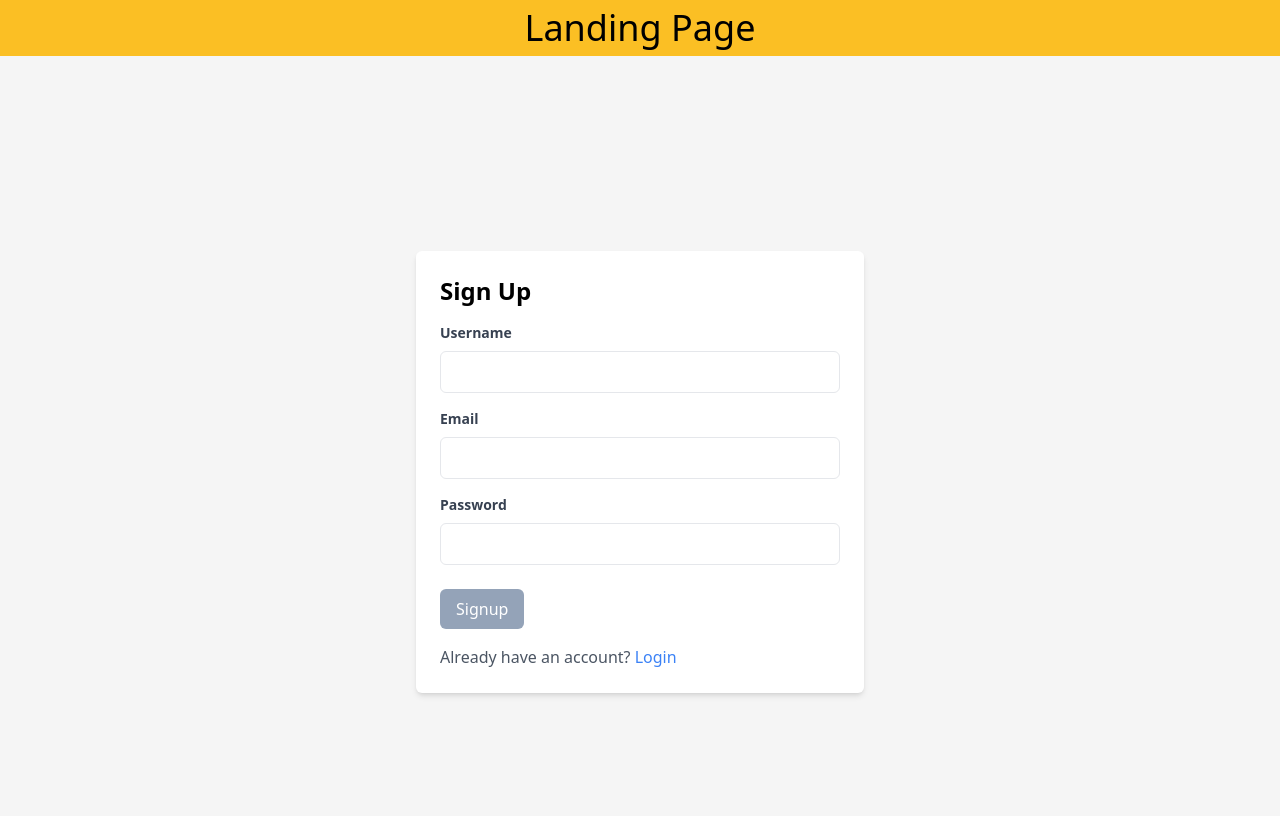
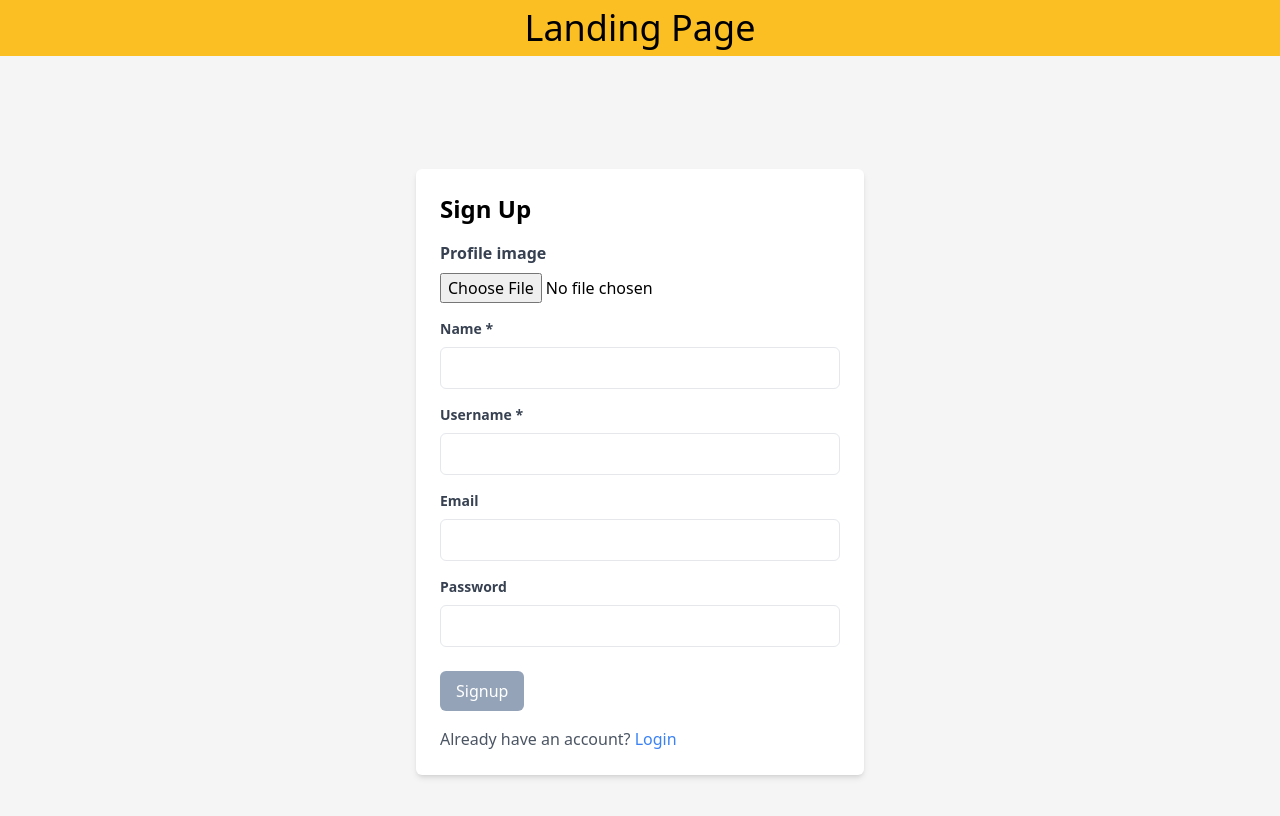
Before and after one commit to MananKateshiya/dev-to-clone, a Next.js app: page /enter/signup in a window 1280 px wide. Shown: the top 816 px of the page. Built offline with nearby package versions, Linux system fonts and the light colour scheme.

Commit message:
feat: added name in the signup for

```diff
--- a/app/api/users/signup/route.ts
+++ b/app/api/users/signup/route.ts
@@ -8,7 +8,7 @@ import { Document } from "mongoose";
 connect();
 export async function POST(request: NextRequest) {
   try {
-    const { username, email, password } = await request.json();
+    const { name, username, email, password } = await request.json();
 
     //Checking if the user exists in the database
     const user = await User.findOne({ email });
@@ -24,6 +24,7 @@ export async function POST(request: NextRequest) {
     const hashedPassword = await bcryptjs.hash(password, salt);
 
     const newUser: Document = new User({
+      name,
       username,
       email,
       password: hashedPassword,
--- a/components/forms/SignUpForm.tsx
+++ b/components/forms/SignUpForm.tsx
@@ -5,18 +5,22 @@ import { useEffect, useState } from "react";
 
 const Signup = () => {
   const router = useRouter();
+
   const [isLoading, setLoading] = useState(false);
   const [errorMessage, setErrorMessage] = useState("");
   const [user, setUser] = useState({
+    name: "",
     username: "",
     email: "",
     password: "",
   });
 
-  const handleSubmit = async (e: any) => {
+  const handleSubmit = async (e: React.FormEvent<HTMLFormElement>) => {
     e.preventDefault();
+
     try {
       setLoading(true);
+
       const res = await fetch("/api/users/signup", {
         method: "POST",
         headers: {
@@ -57,10 +61,45 @@ const Signup = () => {
         <form onSubmit={handleSubmit}>
           <div className="mb-4">
             <label
+              htmlFor="profilePic"
+              className="block text-gray-700 text-md font-semibold mb-2"
+            >
+              Profile image
+            </label>
+            <input
+              type="file"
+              id="profilePic"
+              name="profilePic"
+              accept="image/*"
+            />
+          </div>
+          <div className="mb-4">
+            <label
+              htmlFor="name"
+              className="block text-gray-700 text-sm font-semibold mb-2"
+            >
+              Name *
+            </label>
+            <input
+              type="text"
+              id="name"
+              name="name"
+              className="w-full px-3 py-2 border rounded-md"
+              value={user.name}
+              onChange={(e) =>
+                setUser({
+                  ...user,
+                  name: e.target.value,
+                })
+              }
+            />
+          </div>
+          <div className="mb-4">
+            <label
               htmlFor="username"
               className="block text-gray-700 text-sm font-semibold mb-2"
             >
-              Username
+              Username *
             </label>
             <input
               type="text"
@@ -118,7 +157,9 @@ const Signup = () => {
               }
             />
           </div>
-          <span className="flex p-1 text-red-500 font-semibold">{errorMessage}</span>
+          <span className="flex p-1 text-red-500 font-semibold">
+            {errorMessage}
+          </span>
           <button
             type="submit"
             className={` bg-blue-500 text-white px-4 py-2 rounded-md hover:bg-blue-600 transition duration-300 ${
--- a/models/BlogCardModel.ts
+++ b/models/BlogCardModel.ts
@@ -6,7 +6,6 @@ const reactionSchema = new mongoose.Schema({
   reaction_types: {
     type: String,
     enum: Object.values(ReactionType),
-
     required: false,
   },
 });
--- a/models/UserModel.ts
+++ b/models/UserModel.ts
@@ -1,7 +1,8 @@
-import mongoose, { Document } from 'mongoose';
+import mongoose, { Document } from "mongoose";
 
 // Define an interface for a user document
 interface UserDocument extends Document {
+  name: string;
   username: string;
   email: string;
   password: string;
@@ -15,6 +16,11 @@ interface UserDocument extends Document {
 
 // Define a Mongoose schema based on the interface
 const userSchema = new mongoose.Schema({
+  name: {
+    type: String,
+    required: [true, "Please provide a name"],
+    unique:false,
+  },
   username: {
     type: String,
     required: [true, "Please provide a username"],
@@ -44,6 +50,7 @@ const userSchema = new mongoose.Schema({
 });
 
 // Define and export the User model
-const User = mongoose.models.users || mongoose.model<UserDocument>('users', userSchema);
+const User =
+  mongoose.models.users || mongoose.model<UserDocument>("users", userSchema);
 
 export default User;
```
